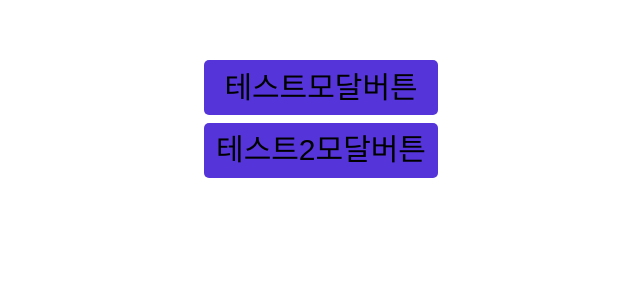
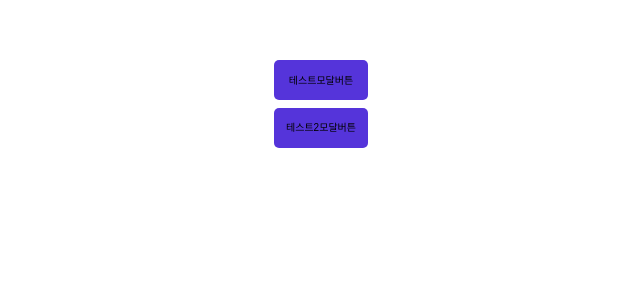
Before and after one commit to GlobalNomad-FE/FE, a Next.js app: page /test in a window 1280 px wide. Shown: the top 300 px of the page, without its empty margins (319-959 px from the left). Built offline with nearby package versions, Linux system fonts and the light colour scheme.

Commit message:
feat: 폰트 설정

```diff
--- a/libs/modalStore.ts
+++ b/libs/modalStore.ts
@@ -3,10 +3,10 @@
 type Store = {
   openModal: string;
   setOpenModal: (value: string) => void;
-}
+};
 
-const useModalStore = create<Store>((set) => ({
-  openModal: "",
+const useModalStore = create<Store>(set => ({
+  openModal: '',
   setOpenModal: (value: string) => set({ openModal: value }),
 }));
 
--- a/tailwind.config.ts
+++ b/tailwind.config.ts
@@ -13,38 +13,56 @@
         'gradient-conic':
           'conic-gradient(from 180deg at 50% 50%, var(--tw-gradient-stops))',
       },
-      colors: {
-        black200: '#1b1b1b',
-        black100: '#171717',
-        'nomad-black': '#112211',
+    },
+    colors: {
+        "black200": "#1b1b1b",
+        "black100": "#171717",
+        "nomad-black": "#112211",
 
-        white: '#ffffff',
+        "white": "#ffffff",
 
-        gray600: '#4b4b4b',
-        gray500: '#79747e',
-        gray400: '#a4a1aa',
-        gray300: '#adaeb8',
-        gray200: '#dddddd',
-        gray100: '#eeeeee',
-        gray50: '#fafafa',
+        "gray600": "#4b4b4b",
+        "gray500": "#79747e",
+        "gray400": "#a4a1aa",
+        "gray300": "#adaeb8",
+        "gray200": "#dddddd",
+        "gray100": "#eeeeee",
+        "gray50": "#fafafa",
 
-        red100: '#ff472e',
-        red200: '#ffe4e0',
+        "red100": "#ff472e",
+        "red200": "#ffe4e0",
 
-        yellow200: '#ffc23d',
+        "yellow200": "#ffc23d",
 
-        blue300: '#0085ff',
-        blue200: '#2eb4ff',
-        blue100: '#e5f3ff',
+        "blue300": "#0085ff",
+        "blue200": "#2eb4ff",
+        "blue100": "#e5f3ff",
 
-        green50: '#00AC07',
-        green100: '#F1EFFD',
-        green200: '#0B3B2D',
+        "green50": "00AC07",
+        "green100": "#F1EFFD",
+        "green200": "0B3B2D",
 
-        purple200: '#760dde',
-        green300: '#7ac555',
-        violet200: '#5534da',
-      },
+        "purple200": "#760dde",
+        "green300": "#7ac555",
+        "violet200": "#5534da",
+    },
+    fontSize: {
+      h1: [
+        '28px',
+        { lineHeight: 'normal', letterSpacing: '0.56px', fontWeight: '700' },
+      ],
+      h2: [
+        '24px',
+        { lineHeight: '29px', letterSpacing: '0.48px', fontWeight: '700' },
+      ],
+      'h3-regular': ['20px', { lineHeight: 'normal', fontWeight: '400' }],
+      'h3-bold': ['20px', { lineHeight: 'normal', fontWeight: '700' }],
+      'h4-bold': ['18px', { lineHeight: 'normal', fontWeight: '700' }],
+      'body1-regular': ['16px', { lineHeight: '26px', fontWeight: '400' }],
+      'body1-bold': ['16px', { lineHeight: '20px', fontWeight: '700' }],
+      'body2-regular': ['14px', { lineHeight: '22px', fontWeight: '400' }],
+      'body2-bold': ['14px', { lineHeight: 'normal', fontWeight: '700' }],
+      caption: ['12px', { lineHeight: '16px', fontWeight: '400' }],
     },
     screens: {
       mobile: { max: '767px' },
```
